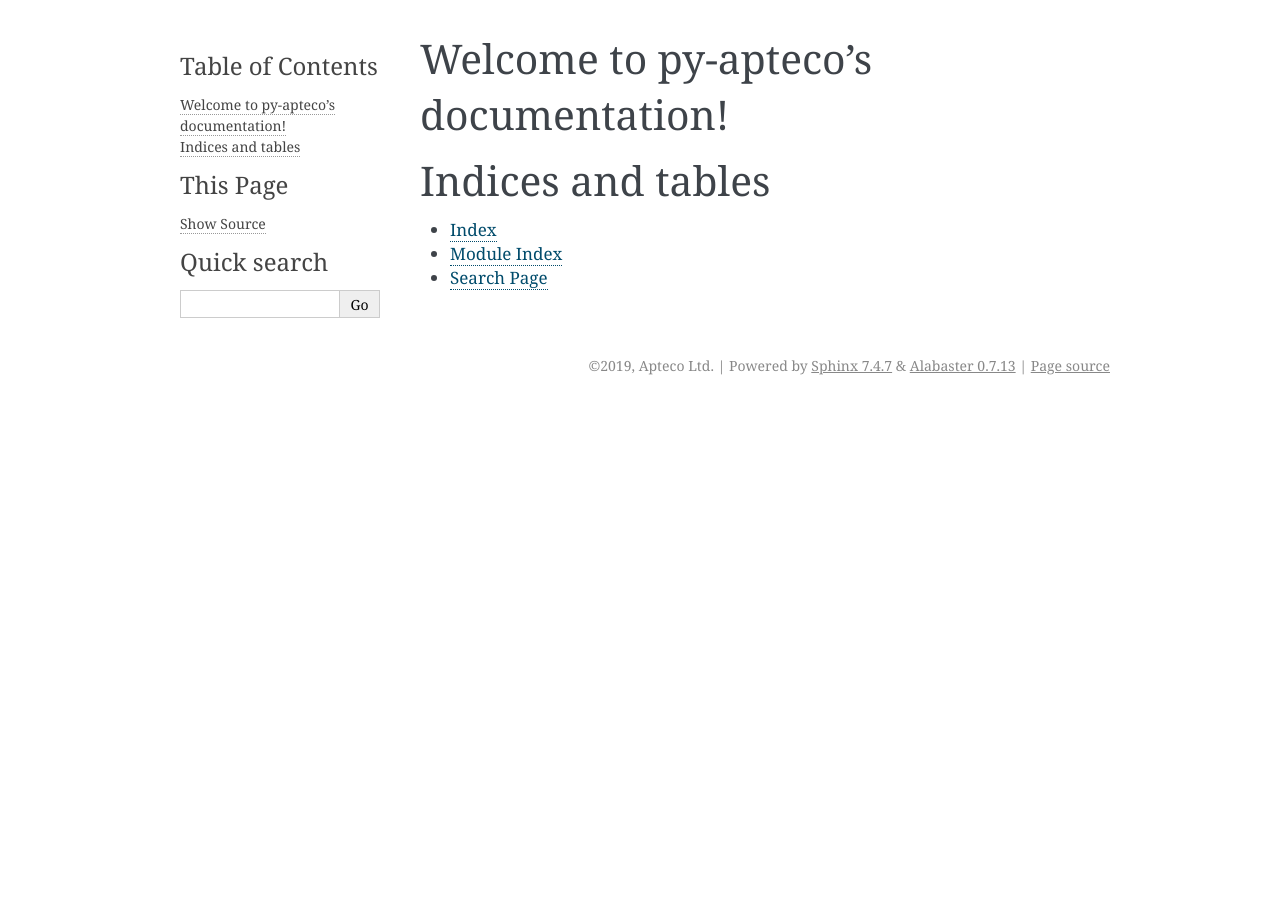
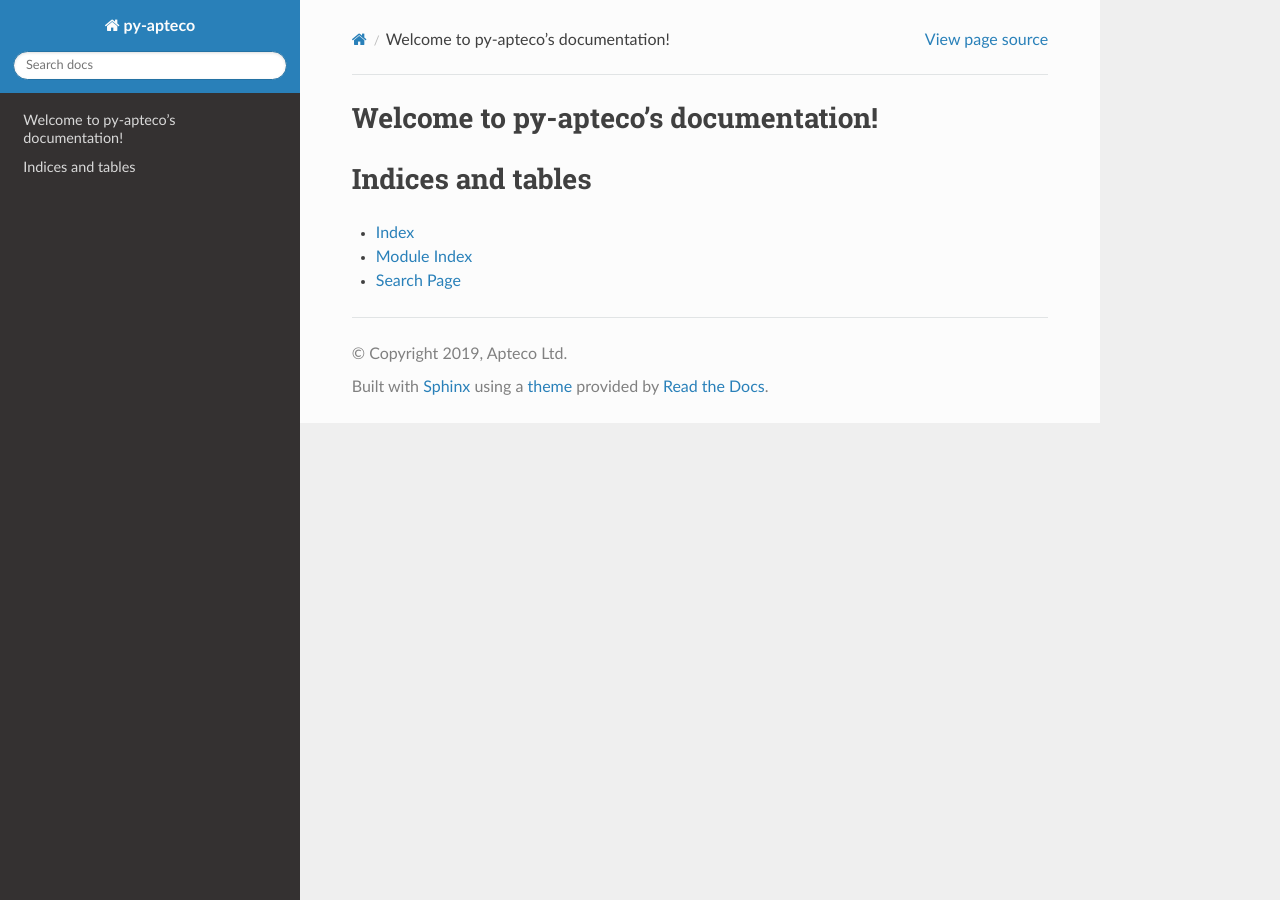
Before and after one commit to Apteco/py-apteco, a Sphinx documentation site: the page built from docs/source/index.rst, in a window 1280 px wide. Built offline with Sphinx 7.4.7 and the Read the Docs theme 2.0.0, drawn with Linux system fonts in a browser that asks for light colours.

Commit message:
Add ReadTheDocs Sphinx theme.

```diff
--- a/docs/source/conf.py
+++ b/docs/source/conf.py
@@ -44,6 +44,7 @@ extensions = [
     'sphinx.ext.coverage',
     'sphinx.ext.ifconfig',
     'sphinx.ext.githubpages',
+    'sphinx_rtd_theme',
 ]
 
 # Add any paths that contain templates here, relative to this directory.
@@ -79,7 +80,7 @@ pygments_style = 'sphinx'
 # The theme to use for HTML and HTML Help pages.  See the documentation for
 # a list of builtin themes.
 #
-html_theme = 'alabaster'
+html_theme = 'sphinx_rtd_theme'
 
 # Theme options are theme-specific and customize the look and feel of a theme
 # further.  For a list of options available for each theme, see the
--- a/pyproject.toml
+++ b/pyproject.toml
@@ -16,6 +16,7 @@ isort = "^4.3"
 black = {version = "^18.3-alpha.0",allows-prereleases = true}
 pytest-mock = "^1.10"
 sphinx = "^2.1"
+sphinx_rtd_theme = "^0.4.3"
 
 [build-system]
 requires = ["poetry>=0.12"]
```
